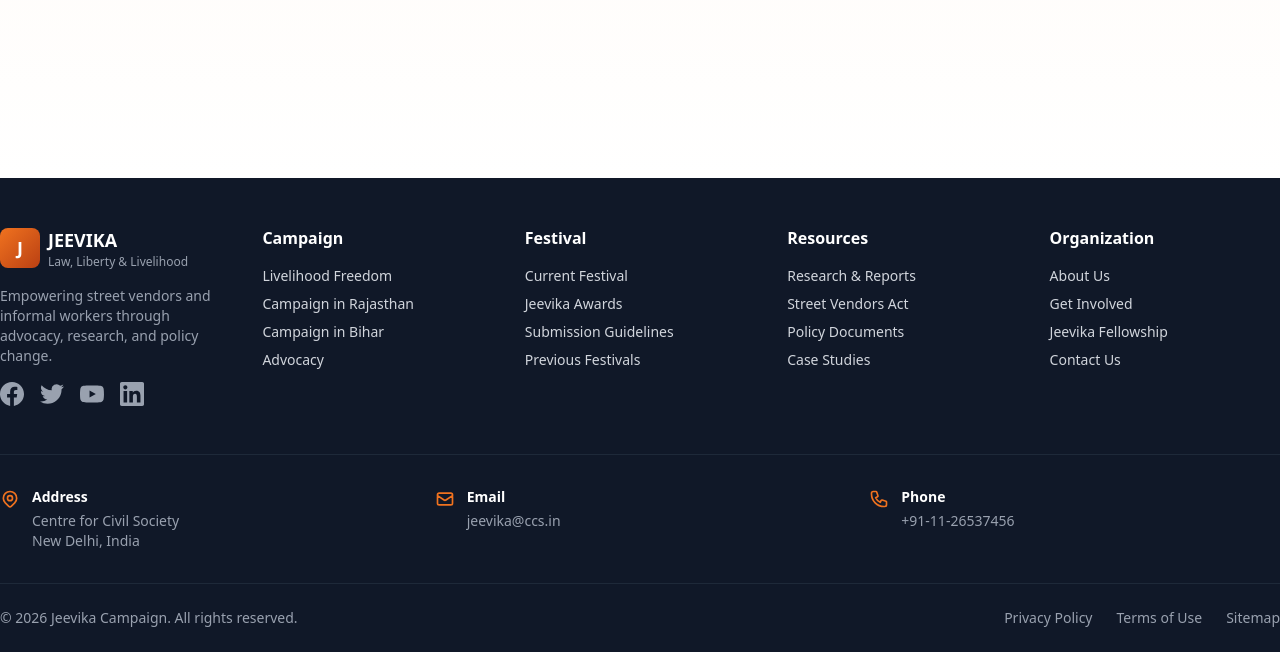
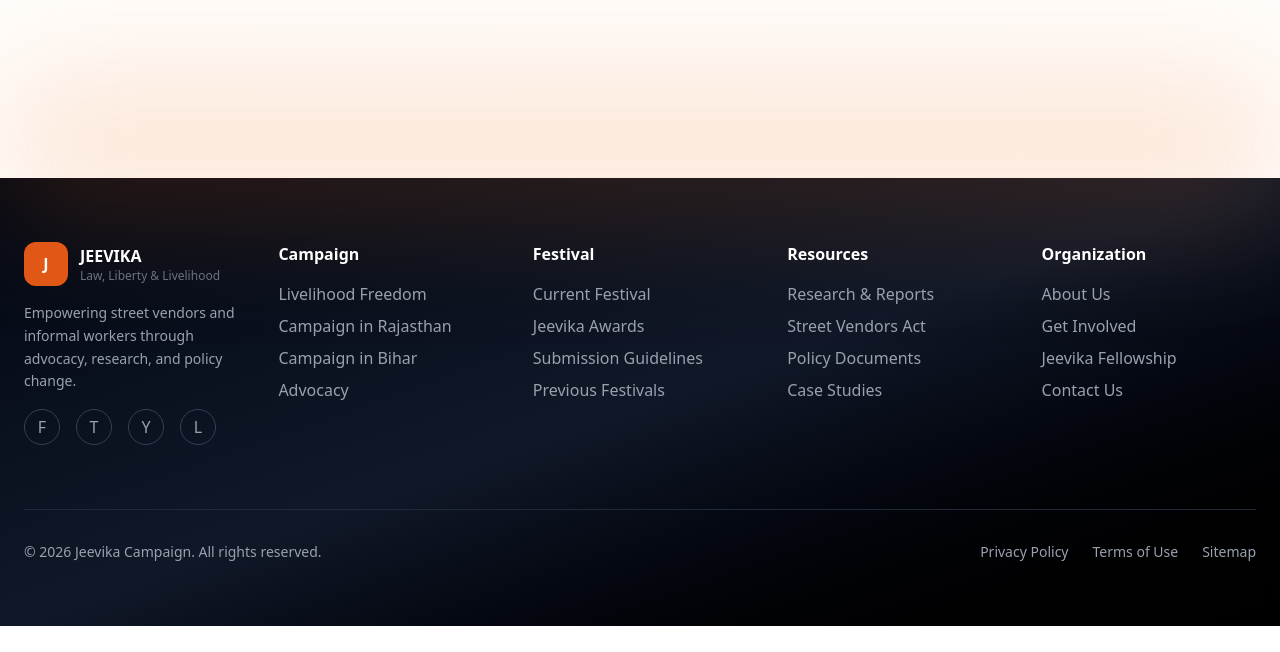
Before and after one commit to Ayush-2005-ap/Jeevika, a React (Vite) app in the folder Client/: page /contact in a window 1280 px wide. Shown: the part 622-1274 px from the top of the page. After the commit the page ends 1248 px from the top, so only its background shows below. Built offline with nearby package versions, Linux system fonts and the light colour scheme.

Commit message:
Footer Updated

```diff
--- a/Client/src/components/Footer.jsx
+++ b/Client/src/components/Footer.jsx
@@ -1,240 +1,115 @@
-import React from 'react';
-import { Link } from 'react-router-dom';
-import { motion } from 'framer-motion';
+import React from "react";
+import { Link } from "react-router-dom";
+import { motion } from "framer-motion";
 
 const Footer = () => {
   const currentYear = new Date().getFullYear();
 
   const footerLinks = {
     campaign: [
-      { name: 'Livelihood Freedom', path: '/campaign/livelihood' },
-      { name: 'Campaign in Rajasthan', path: '/campaign/rajasthan' },
-      { name: 'Campaign in Bihar', path: '/campaign/bihar' },
-      { name: 'Advocacy', path: '/campaign/advocacy' }
+      { name: "Livelihood Freedom", path: "/campaign/livelihood" },
+      { name: "Campaign in Rajasthan", path: "/campaign/rajasthan" },
+      { name: "Campaign in Bihar", path: "/campaign/bihar" },
+      { name: "Advocacy", path: "/campaign/advocacy" },
     ],
     festival: [
-      { name: 'Current Festival', path: '/festival/2024' },
-      { name: 'Jeevika Awards', path: '/festival/awards' },
-      { name: 'Submission Guidelines', path: '/festival/guidelines' },
-      { name: 'Previous Festivals', path: '/festival/previous' }
+      { name: "Current Festival", path: "/festival/2024" },
+      { name: "Jeevika Awards", path: "/festival/awards" },
+      { name: "Submission Guidelines", path: "/festival/guidelines" },
+      { name: "Previous Festivals", path: "/festival/previous" },
     ],
     resources: [
-      { name: 'Research & Reports', path: '/research' },
-      { name: 'Street Vendors Act', path: '/research/street-vendors' },
-      { name: 'Policy Documents', path: '/research/policy' },
-      { name: 'Case Studies', path: '/research/case-studies' }
+      { name: "Research & Reports", path: "/research" },
+      { name: "Street Vendors Act", path: "/research/street-vendors" },
+      { name: "Policy Documents", path: "/research/policy" },
+      { name: "Case Studies", path: "/research/case-studies" },
     ],
     organization: [
-      { name: 'About Us', path: '/about' },
-      { name: 'Get Involved', path: '/get-involved' },
-      { name: 'Jeevika Fellowship', path: '/fellowship' },
-      { name: 'Contact Us', path: '/contact' }
-    ]
+      { name: "About Us", path: "/about" },
+      { name: "Get Involved", path: "/get-involved" },
+      { name: "Jeevika Fellowship", path: "/fellowship" },
+      { name: "Contact Us", path: "/contact" },
+    ],
   };
 
   const socialLinks = [
-    {
-      name: 'Facebook',
-      icon: (
-        <svg className="w-6 h-6" fill="currentColor" viewBox="0 0 24 24">
-          <path d="M24 12.073c0-6.627-5.373-12-12-12s-12 5.373-12 12c0 5.99 4.388 10.954 10.125 11.854v-8.385H7.078v-3.47h3.047V9.43c0-3.007 1.792-4.669 4.533-4.669 1.312 0 2.686.235 2.686.235v2.953H15.83c-1.491 0-1.956.925-1.956 1.874v2.25h3.328l-.532 3.47h-2.796v8.385C19.612 23.027 24 18.062 24 12.073z"/>
-        </svg>
-      ),
-      url: '#'
-    },
-    {
-      name: 'Twitter',
-      icon: (
-        <svg className="w-6 h-6" fill="currentColor" viewBox="0 0 24 24">
-          <path d="M23.953 4.57a10 10 0 01-2.825.775 4.958 4.958 0 002.163-2.723c-.951.555-2.005.959-3.127 1.184a4.92 4.92 0 00-8.384 4.482C7.69 8.095 4.067 6.13 1.64 3.162a4.822 4.822 0 00-.666 2.475c0 1.71.87 3.213 2.188 4.096a4.904 4.904 0 01-2.228-.616v.06a4.923 4.923 0 003.946 4.827 4.996 4.996 0 01-2.212.085 4.936 4.936 0 004.604 3.417 9.867 9.867 0 01-6.102 2.105c-.39 0-.779-.023-1.17-.067a13.995 13.995 0 007.557 2.209c9.053 0 13.998-7.496 13.998-13.985 0-.21 0-.42-.015-.63A9.935 9.935 0 0024 4.59z"/>
-        </svg>
-      ),
-      url: '#'
-    },
-    {
-      name: 'YouTube',
-      icon: (
-        <svg className="w-6 h-6" fill="currentColor" viewBox="0 0 24 24">
-          <path d="M23.498 6.186a3.016 3.016 0 0 0-2.122-2.136C19.505 3.545 12 3.545 12 3.545s-7.505 0-9.377.505A3.017 3.017 0 0 0 .502 6.186C0 8.07 0 12 0 12s0 3.93.502 5.814a3.016 3.016 0 0 0 2.122 2.136c1.871.505 9.376.505 9.376.505s7.505 0 9.377-.505a3.015 3.015 0 0 0 2.122-2.136C24 15.93 24 12 24 12s0-3.93-.502-5.814zM9.545 15.568V8.432L15.818 12l-6.273 3.568z"/>
-        </svg>
-      ),
-      url: '#'
-    },
-    {
-      name: 'LinkedIn',
-      icon: (
-        <svg className="w-6 h-6" fill="currentColor" viewBox="0 0 24 24">
-          <path d="M20.447 20.452h-3.554v-5.569c0-1.328-.027-3.037-1.852-3.037-1.853 0-2.136 1.445-2.136 2.939v5.667H9.351V9h3.414v1.561h.046c.477-.9 1.637-1.85 3.37-1.85 3.601 0 4.267 2.37 4.267 5.455v6.286zM5.337 7.433c-1.144 0-2.063-.926-2.063-2.065 0-1.138.92-2.063 2.063-2.063 1.14 0 2.064.925 2.064 2.063 0 1.139-.925 2.065-2.064 2.065zm1.782 13.019H3.555V9h3.564v11.452zM22.225 0H1.771C.792 0 0 .774 0 1.729v20.542C0 23.227.792 24 1.771 24h20.451C23.2 24 24 23.227 24 22.271V1.729C24 .774 23.2 0 22.222 0h.003z"/>
-        </svg>
-      ),
-      url: '#'
-    }
+    { name: "Facebook", url: "#" },
+    { name: "Twitter", url: "#" },
+    { name: "YouTube", url: "#" },
+    { name: "LinkedIn", url: "#" },
   ];
 
   return (
-    <footer className="bg-gray-900 text-gray-300">
-      {/* Main Footer */}
-      <div className="section-container py-12">
-        <div className="grid grid-cols-1 md:grid-cols-2 lg:grid-cols-5 gap-8">
-          {/* Logo and Description */}
-          <div className="lg:col-span-1">
-            <Link to="/" className="flex items-center space-x-2 mb-4">
-              <div className="w-10 h-10 bg-gradient-to-br from-primary-500 to-primary-700 rounded-lg flex items-center justify-center">
-                <span className="text-white font-bold text-lg">J</span>
+    <footer className="relative bg-gradient-to-br from-gray-950 via-gray-900 to-black text-gray-400">
+      {/* glow */}
+      <div className="absolute inset-x-0 -top-24 h-32 bg-primary-500/20 blur-3xl" />
+
+      <div className="relative max-w-7xl mx-auto px-6 py-16">
+        <div className="grid grid-cols-1 md:grid-cols-2 lg:grid-cols-5 gap-10">
+          {/* Brand */}
+          <div>
+            <Link to="/" className="flex items-center gap-3 mb-4">
+              <div className="w-11 h-11 rounded-xl bg-primary-600 flex items-center justify-center text-white font-bold">
+                J
               </div>
               <div>
-                <h3 className="text-white font-bold text-lg">JEEVIKA</h3>
-                <p className="text-xs text-gray-400">Law, Liberty & Livelihood</p>
+                <h3 className="text-white font-bold">JEEVIKA</h3>
+                <p className="text-xs text-gray-500">Law, Liberty & Livelihood</p>
               </div>
             </Link>
-            <p className="text-sm text-gray-400 mb-4">
-              Empowering street vendors and informal workers through advocacy, research, and policy change.
+            <p className="text-sm leading-relaxed">
+              Empowering street vendors and informal workers through advocacy,
+              research, and policy change.
             </p>
-            <div className="flex space-x-4">
-              {socialLinks.map((social) => (
+
+            <div className="flex gap-4 mt-4">
+              {socialLinks.map((s) => (
                 <motion.a
-                  key={social.name}
-                  href={social.url}
-                  whileHover={{ scale: 1.1, y: -2 }}
-                  className="text-gray-400 hover:text-primary-500 transition-colors"
-                  aria-label={social.name}
+                  key={s.name}
+                  href={s.url}
+                  whileHover={{ scale: 1.15, y: -2 }}
+                  className="w-9 h-9 rounded-full border border-gray-700 flex items-center justify-center hover:border-primary-500 hover:text-primary-500"
                 >
-                  {social.icon}
+                  {s.name[0]}
                 </motion.a>
               ))}
             </div>
           </div>
 
-          {/* Campaign Links */}
-          <div>
-            <h4 className="text-white font-semibold mb-4">Campaign</h4>
+          {Object.entries(footerLinks).map(([title, links]) => (
+            <div key={title}>
+              <h4 className="text-white font-semibold mb-4 capitalize">
+                {title}
+              </h4>
               <ul className="space-y-2">
-              {footerLinks.campaign.map((link) => (
+                {links.map((link) => (
                   <li key={link.name}>
                     <Link
                       to={link.path}
-                    className="text-sm hover:text-primary-500 transition-colors flex items-center group"
+                      className="hover:text-primary-500 transition"
                     >
-                    <span className="w-0 group-hover:w-2 h-0.5 bg-primary-500 mr-0 group-hover:mr-2 transition-all duration-300"></span>
                       {link.name}
                     </Link>
                   </li>
                 ))}
               </ul>
             </div>
-
-          {/* Festival Links */}
-          <div>
-            <h4 className="text-white font-semibold mb-4">Festival</h4>
-            <ul className="space-y-2">
-              {footerLinks.festival.map((link) => (
-                <li key={link.name}>
-                  <Link
-                    to={link.path}
-                    className="text-sm hover:text-primary-500 transition-colors flex items-center group"
-                  >
-                    <span className="w-0 group-hover:w-2 h-0.5 bg-primary-500 mr-0 group-hover:mr-2 transition-all duration-300"></span>
-                    {link.name}
-                  </Link>
-                </li>
           ))}
-            </ul>
         </div>
 
-          {/* Resources Links */}
-          <div>
-            <h4 className="text-white font-semibold mb-4">Resources</h4>
-            <ul className="space-y-2">
-              {footerLinks.resources.map((link) => (
-                <li key={link.name}>
-                  <Link
-                    to={link.path}
-                    className="text-sm hover:text-primary-500 transition-colors flex items-center group"
-                  >
-                    <span className="w-0 group-hover:w-2 h-0.5 bg-primary-500 mr-0 group-hover:mr-2 transition-all duration-300"></span>
-                    {link.name}
-                  </Link>
-                </li>
-              ))}
-            </ul>
-          </div>
-
-          {/* Organization Links */}
-          <div>
-            <h4 className="text-white font-semibold mb-4">Organization</h4>
-            <ul className="space-y-2">
-              {footerLinks.organization.map((link) => (
-                <li key={link.name}>
-                  <Link
-                    to={link.path}
-                    className="text-sm hover:text-primary-500 transition-colors flex items-center group"
-                  >
-                    <span className="w-0 group-hover:w-2 h-0.5 bg-primary-500 mr-0 group-hover:mr-2 transition-all duration-300"></span>
-                    {link.name}
-                  </Link>
-                </li>
-              ))}
-            </ul>
-          </div>
-        </div>
-      </div>
-
-      {/* Contact Info */}
-      <div className="border-t border-gray-800">
-        <div className="section-container py-8">
-          <div className="grid grid-cols-1 md:grid-cols-3 gap-6 text-sm">
-            <div className="flex items-start space-x-3">
-              <svg className="w-5 h-5 text-primary-500 mt-0.5" fill="none" stroke="currentColor" viewBox="0 0 24 24">
-                <path strokeLinecap="round" strokeLinejoin="round" strokeWidth="2" d="M17.657 16.657L13.414 20.9a1.998 1.998 0 01-2.827 0l-4.244-4.243a8 8 0 1111.314 0z" />
-                <path strokeLinecap="round" strokeLinejoin="round" strokeWidth="2" d="M15 11a3 3 0 11-6 0 3 3 0 016 0z" />
-              </svg>
-              <div>
-                <p className="font-semibold text-white mb-1">Address</p>
-                <p className="text-gray-400">Centre for Civil Society<br />New Delhi, India</p>
-              </div>
-            </div>
-            <div className="flex items-start space-x-3">
-              <svg className="w-5 h-5 text-primary-500 mt-0.5" fill="none" stroke="currentColor" viewBox="0 0 24 24">
-                <path strokeLinecap="round" strokeLinejoin="round" strokeWidth="2" d="M3 8l7.89 5.26a2 2 0 002.22 0L21 8M5 19h14a2 2 0 002-2V7a2 2 0 00-2-2H5a2 2 0 00-2 2v10a2 2 0 002 2z" />
-              </svg>
-              <div>
-                <p className="font-semibold text-white mb-1">Email</p>
-                <a href="mailto:jeevika@ccs.in" className="text-gray-400 hover:text-primary-500 transition-colors">
-                  jeevika@ccs.in
-                </a>
-              </div>
-            </div>
-            <div className="flex items-start space-x-3">
-              <svg className="w-5 h-5 text-primary-500 mt-0.5" fill="none" stroke="currentColor" viewBox="0 0 24 24">
-                <path strokeLinecap="round" strokeLinejoin="round" strokeWidth="2" d="M3 5a2 2 0 012-2h3.28a1 1 0 01.948.684l1.498 4.493a1 1 0 01-.502 1.21l-2.257 1.13a11.042 11.042 0 005.516 5.516l1.13-2.257a1 1 0 011.21-.502l4.493 1.498a1 1 0 01.684.949V19a2 2 0 01-2 2h-1C9.716 21 3 14.284 3 6V5z" />
-              </svg>
-              <div>
-                <p className="font-semibold text-white mb-1">Phone</p>
-                <p className="text-gray-400">+91-11-26537456</p>
-              </div>
-            </div>
-          </div>
-        </div>
-      </div>
-
-      {/* Bottom Bar */}
-      <div className="border-t border-gray-800">
-        <div className="section-container py-6">
-          <div className="flex flex-col md:flex-row justify-between items-center space-y-4 md:space-y-0">
-            <p className="text-sm text-gray-400">
-              © {currentYear} Jeevika Campaign. All rights reserved.
-            </p>
-            <div className="flex space-x-6 text-sm">
-              <Link to="/privacy-policy" className="text-gray-400 hover:text-primary-500 transition-colors">
+        {/* Bottom */}
+        <div className="mt-16 pt-8 border-t border-gray-800 flex flex-col md:flex-row justify-between items-center gap-4 text-sm">
+          <p>© {currentYear} Jeevika Campaign. All rights reserved.</p>
+          <div className="flex gap-6">
+            <Link to="/privacy-policy" className="hover:text-primary-500">
               Privacy Policy
             </Link>
-              <Link to="/terms" className="text-gray-400 hover:text-primary-500 transition-colors">
+            <Link to="/terms" className="hover:text-primary-500">
               Terms of Use
             </Link>
-              <Link to="/sitemap" className="text-gray-400 hover:text-primary-500 transition-colors">
+            <Link to="/sitemap" className="hover:text-primary-500">
               Sitemap
             </Link>
-            </div>
           </div>
         </div>
       </div>
```
Lines whose indentation alone changed are shown as unchanged.
